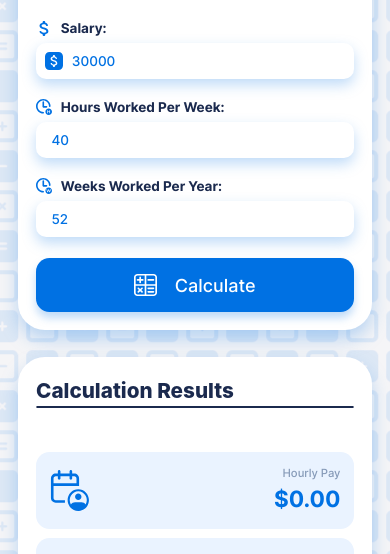
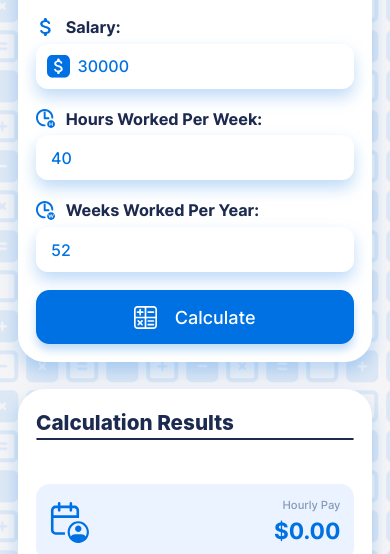
Before and after one commit to diamonick/Salary-to-Hourly-Calculator, a website with bundled scripts: page index.html in a window 390 px wide. Shown: the part 276-830 px from the top of the page. Built offline with nearby package versions, Linux system fonts and the light colour scheme; a web font is replaced by a local one.

Commit message:
Fix font size of input fields and ensure the top of the page is shown on refresh

```diff
--- a/index.html
+++ b/index.html
@@ -6,6 +6,7 @@
     <title>Salary to Hourly Calculator</title>
     <link rel="icon" type="image/svg" href="./Assets/Icons/Favicon.svg">
     <link rel="stylesheet" href="tailwindStyle.css">
+    <script src="https://ajax.googleapis.com/ajax/libs/jquery/3.7.1/jquery.min.js"></script>
     <script src="https://cdn.jsdelivr.net/npm/gsap@3.12.5/dist/gsap.min.js" defer></script>
     <script src="https://cdn.jsdelivr.net/npm/gsap@3.12.5/dist/ScrollToPlugin.min.js" defer></script>
     <script type="module" src="./main.js" defer></script>
@@ -81,7 +82,7 @@ bg-background m-0 p-0 min-h-screen overflow-x-hidden overflow-y-auto">
                     <div class="Salary
                     flex flex-col justify-start items-start gap-[0.5em] w-full h-full">
                         <!-- Salary Title -->
-                        <div class="Full-Title
+                        <div class="Full-Title text-[1.2em] mobile-lg:text-[1em]
                         flex flex-row justify-start items-center w-full gap-[1em]">
                             <img class="Salary-Icon size-[1.75em]"
                             src="./Assets/Icons/Salary_Icon.svg" alt="Salary Icon">
@@ -91,12 +92,12 @@ bg-background m-0 p-0 min-h-screen overflow-x-hidden overflow-y-auto">
                             </h3>
                         </div>
                         <!-- Salary Field -->
-                        <div class="Full-Field relative flex w-full sm:w-[24em] h-[4em]">
-                            <img class="Icon absolute v-center left-[1em] size-[2em] z-10"
+                        <div class="Full-Field relative flex w-full sm:w-[24em] h-[5em] mobile-lg:h-[4em]">
+                            <img class="Icon absolute v-center left-[1.25em] mobile-lg:left-[1em] size-[2.5em] mobile-lg:size-[2em] z-10"
                             src="./Assets/Icons/USD_Icon.svg" alt="Salary Icon">
                             <input class="Salary-Field
-                            bg-white focus:bg-white w-full h-full pl-[2.5em] p-[1em] rounded-[0.75em]
-                            font-Inter-M text-[1.5em] text-left text-primary placeholder-placeholder
+                            bg-white focus:bg-white w-full h-full pl-[2.2em] mobile-md:pl-[2.4em] mobile-lg:pl-[2.25em] p-[1em] rounded-[0.75em]
+                            font-Inter-M text-[16px] sm:text-[1.5em] text-left text-primary placeholder-placeholder
                             border-light-invisible border-[0.2em]
                             outline outline-light-invisible drop-shadow-field z-0"
                             type="number" placeholder="30000" value="30000" min="0" max="9999999">
@@ -107,7 +108,7 @@ bg-background m-0 p-0 min-h-screen overflow-x-hidden overflow-y-auto">
                     <div class="Hours-Worked-Per-Week
                     flex flex-col justify-start items-start gap-[0.5em] w-full h-full">
                         <!-- Hours Worked Per Week Title -->
-                        <div class="Full-Title
+                        <div class="Full-Title text-[1.2em] mobile-lg:text-[1em]
                         flex flex-row justify-start items-center w-full gap-[1em]">
                             <img class="Hours-Worked-Per-Week-Icon size-[1.75em]"
                             src="./Assets/Icons/Hours_Per_Week_Icon.svg" alt="Salary Icon">
@@ -117,10 +118,10 @@ bg-background m-0 p-0 min-h-screen overflow-x-hidden overflow-y-auto">
                             </h3>
                         </div>
                         <!-- Hours Worked Per Week Field -->
-                        <div class="Full-Field relative flex w-full sm:w-[24em] h-[4em]">
+                        <div class="Full-Field relative flex w-full sm:w-[24em] h-[5em] mobile-lg:h-[4em]">
                             <input class="Hours-Per-Week-Field
-                            bg-white focus:bg-white w-full h-full p-[1em] rounded-[0.75em]
-                            font-Inter-M text-[1.5em] text-left text-primary placeholder-placeholder
+                            bg-white focus:bg-white w-full h-full pl-[0.75em] p-[1em] rounded-[0.75em]
+                            font-Inter-M text-[16px] sm:text-[1.5em] text-left text-primary placeholder-placeholder
                             border-light-invisible border-[0.2em]
                             outline outline-light-invisible drop-shadow-field z-0"
                             type="number" placeholder="40" value="40" min="0" max="999">
@@ -131,7 +132,7 @@ bg-background m-0 p-0 min-h-screen overflow-x-hidden overflow-y-auto">
                     <div class="Weeks-Worked-Per-Year
                     flex flex-col justify-start items-start gap-[0.5em] w-full h-full">
                         <!-- Weeks Worked Per Year Title -->
-                        <div class="Full-Title
+                        <div class="Full-Title text-[1.2em] mobile-lg:text-[1em]
                         flex flex-row justify-start items-center w-full gap-[1em]">
                             <img class="Weeks-Worked-Per-Year-Icon size-[1.75em]"
                             src="./Assets/Icons/Weeks_Per_Year_Icon.svg" alt="Salary Icon">
@@ -141,10 +142,10 @@ bg-background m-0 p-0 min-h-screen overflow-x-hidden overflow-y-auto">
                             </h3>
                         </div>
                         <!-- Weeks Worked Per Year Field -->
-                        <div class="Full-Field relative flex w-full sm:w-[24em] h-[4em]">
+                        <div class="Full-Field relative flex w-full sm:w-[24em] h-[5em] mobile-lg:h-[4em]">
                             <input class="Weeks-Per-Year-Field
-                            bg-white focus:bg-white w-full h-full p-[1em] rounded-[0.75em]
-                            font-Inter-M text-[1.5em] text-left text-primary placeholder-placeholder
+                            bg-white focus:bg-white w-full h-full pl-[0.75em] p-[1em] rounded-[0.75em]
+                            font-Inter-M text-[16px] sm:text-[1.5em] text-left text-primary placeholder-placeholder
                             border-light-invisible border-[0.2em]
                             outline outline-light-invisible drop-shadow-field z-0"
                             type="number" placeholder="52" value="52" min="0" max="999">
--- a/main.js
+++ b/main.js
@@ -134,9 +134,7 @@ class Icon
         // Mouse events
         this.element.addEventListener("mouseenter", function() {$self.highlightIcon();});
         this.element.addEventListener("mouseleave", function() {$self.unhighlightIcon();});
-        this.element.addEventListener("touchstart", function(event) {
-            event.preventDefault();
-        });
+        this.element.addEventListener("touchstart", function(event) {event.preventDefault();});
     }
 
     //#region Icon Function(s)
@@ -302,12 +300,16 @@ function Main()
 
     playSplashScreenIntro();
     unloadScrollBars();
+
+    $(window).on('beforeunload', function()
+    {
+        $(window).scrollTop(0);
+    });
 }
 
 function playSplashScreenIntro()
 {
     splashScreenIntroTL
-        .set(window, {scrollTo: {y: 0, x: 0} })
         .set(salaryToHourlyCalculatorPanel, {x: 0, y: 64, opacity: 0, pointerEvents: 'none'})
         .set(calculationResultsPanel, {x: 0, y: 64, opacity: 0, pointerEvents: 'none'})
         .set(splashAppBlock, {scale: 1, opacity: 0})
```
Also changed, not shown: tailwindStyle.css.
